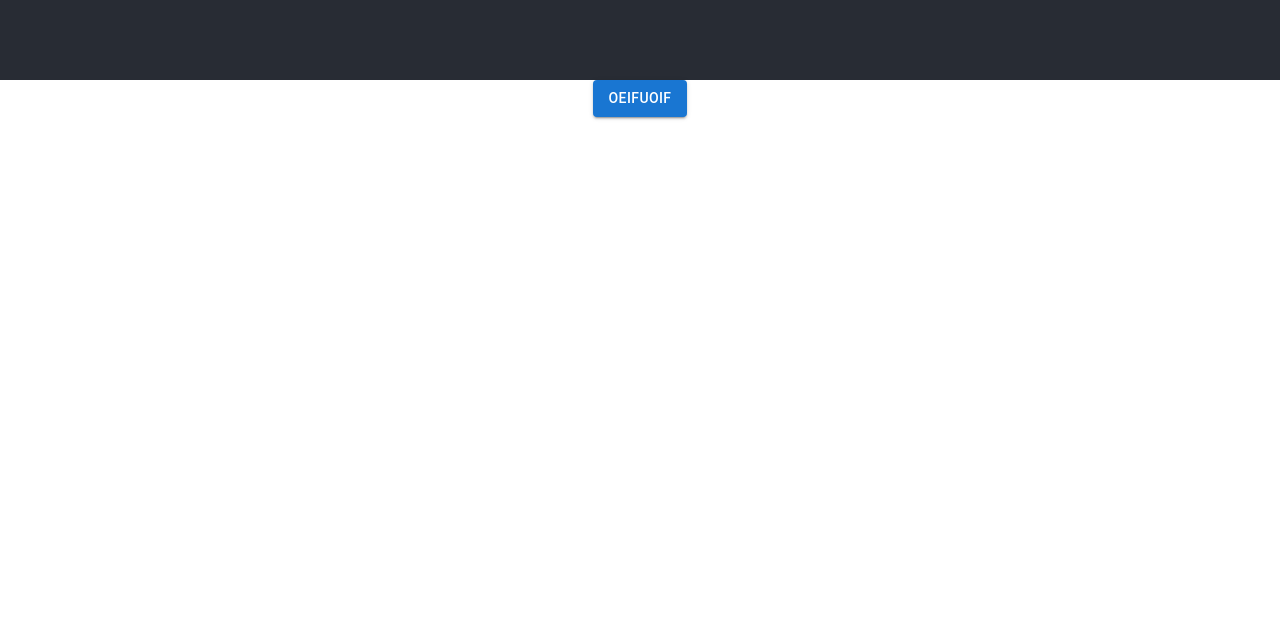
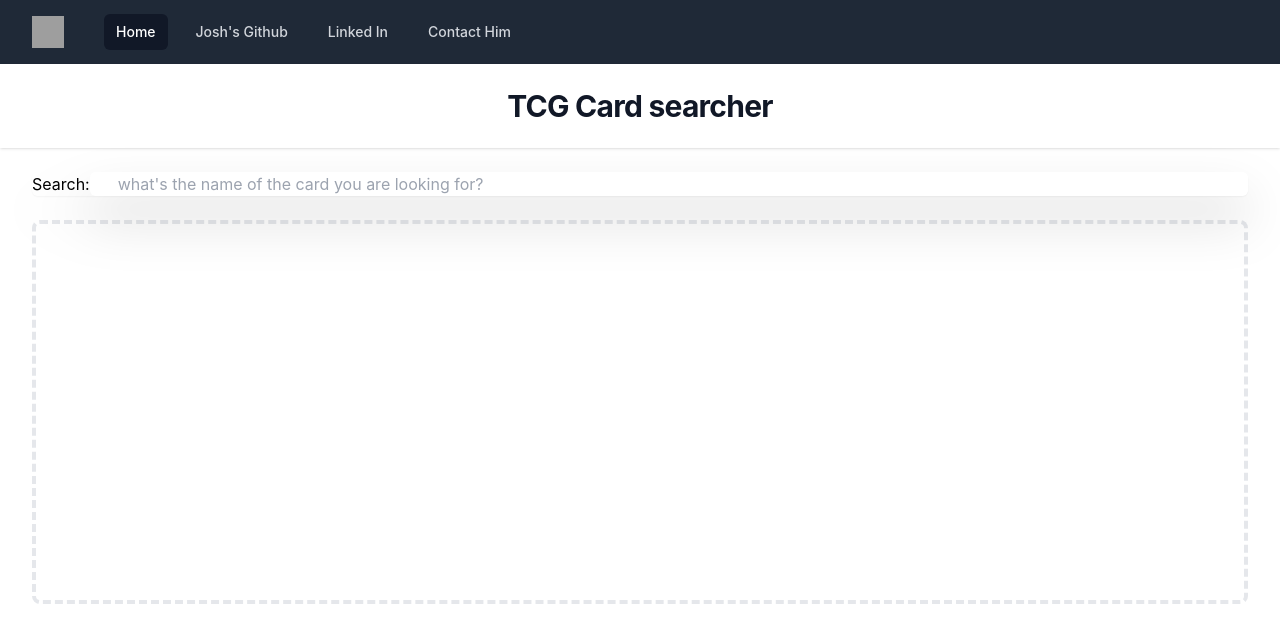
Before and after one commit to dotslashbin/TRG-card-finder, a React (Create React App) app in the folder client/: page / in a window 1280 px wide. Shown: the top 642 px of the page. Built offline with nearby package versions, Linux system fonts and the light colour scheme; grey boxes are pictures that could not be loaded.

Commit message:
Initial layout design up to search bar

```diff
--- a/client/src/App.tsx
+++ b/client/src/App.tsx
@@ -1,17 +1,58 @@
 import React, { ReactElement } from 'react';
 import './App.css';
 
-import Button from '@mui/material/Button'
 
 function App(): ReactElement {
   return (
-    <div className="App">
-      <header className="App-header">
-      </header>
-      <div>
-        <Button variant='contained'>oeifuoif</Button>
+    <div className="min-h-full App">
+  <nav className="bg-gray-800">
+    <div className="mx-auto max-w-7xl px-4 sm:px-6 lg:px-8">
+      <div className="flex h-16 items-center justify-between">
+        <div className="flex items-center">
+          <div className="flex-shrink-0">
+            <img className="h-8 w-8" src="https://tailwindui.com/img/logos/mark.svg?color=indigo&shade=500" alt="Your Company" />
+          </div>
+          <div className="hidden md:block">
+            <div className="ml-10 flex items-baseline space-x-4">
+              <a href="#" className="bg-gray-900 text-white px-3 py-2 rounded-md text-sm font-medium" aria-current="page">Home</a>
+              <a href="#" className="text-gray-300 hover:bg-gray-700 hover:text-white px-3 py-2 rounded-md text-sm font-medium">Josh's Github</a>
+              <a href="#" className="text-gray-300 hover:bg-gray-700 hover:text-white px-3 py-2 rounded-md text-sm font-medium">Linked In</a>
+              <a href="#" className="text-gray-300 hover:bg-gray-700 hover:text-white px-3 py-2 rounded-md text-sm font-medium">Contact Him</a>
+            </div>
+          </div>
+        </div>
       </div>
     </div>
+
+    <div className="md:hidden" id="mobile-menu">
+      <div className="space-y-1 px-2 pt-2 pb-3 sm:px-3">
+        <a href="#" className="bg-gray-900 text-white block px-3 py-2 rounded-md text-base font-medium" aria-current="page">Dashboard</a>
+        <a href="#" className="text-gray-300 hover:bg-gray-700 hover:text-white block px-3 py-2 rounded-md text-base font-medium">Josh's Github</a>
+        <a href="#" className="text-gray-300 hover:bg-gray-700 hover:text-white block px-3 py-2 rounded-md text-base font-medium">Linked In</a>
+        <a href="#" className="text-gray-300 hover:bg-gray-700 hover:text-white block px-3 py-2 rounded-md text-base font-medium">Contact Him</a>
+      </div>
+    </div>
+  </nav>
+
+  <header className="bg-white shadow">
+    <div className="mx-auto max-w-7xl py-6 px-4 sm:px-6 lg:px-8">
+      <h1 className="text-3xl font-bold tracking-tight text-gray-900">TCG Card searcher</h1>
+    </div>
+  </header>
+  <main>
+    <div className="mx-auto max-w-7xl py-6 sm:px-6 lg:px-8">
+      <div>
+        <div className="rounded-md shadow-sm drop-shadow-2xl flex">
+          <label htmlFor="searchbox" className='bg-blend-normal'>Search:</label>
+          <input type="text" name="searchbox" id="searchbox" className="block w-full rounded-md pl-7 pr-12 focus:border-black-200 focus:ring-indigo-500" placeholder="what's the name of the card you are looking for?" />
+        </div>
+      </div>
+      <div className="px-4 py-6 sm:px-0">
+        <div className="h-96 rounded-lg border-4 border-dashed border-gray-200"></div>
+      </div>
+    </div>
+  </main>
+</div>
   );
 }
 
```
